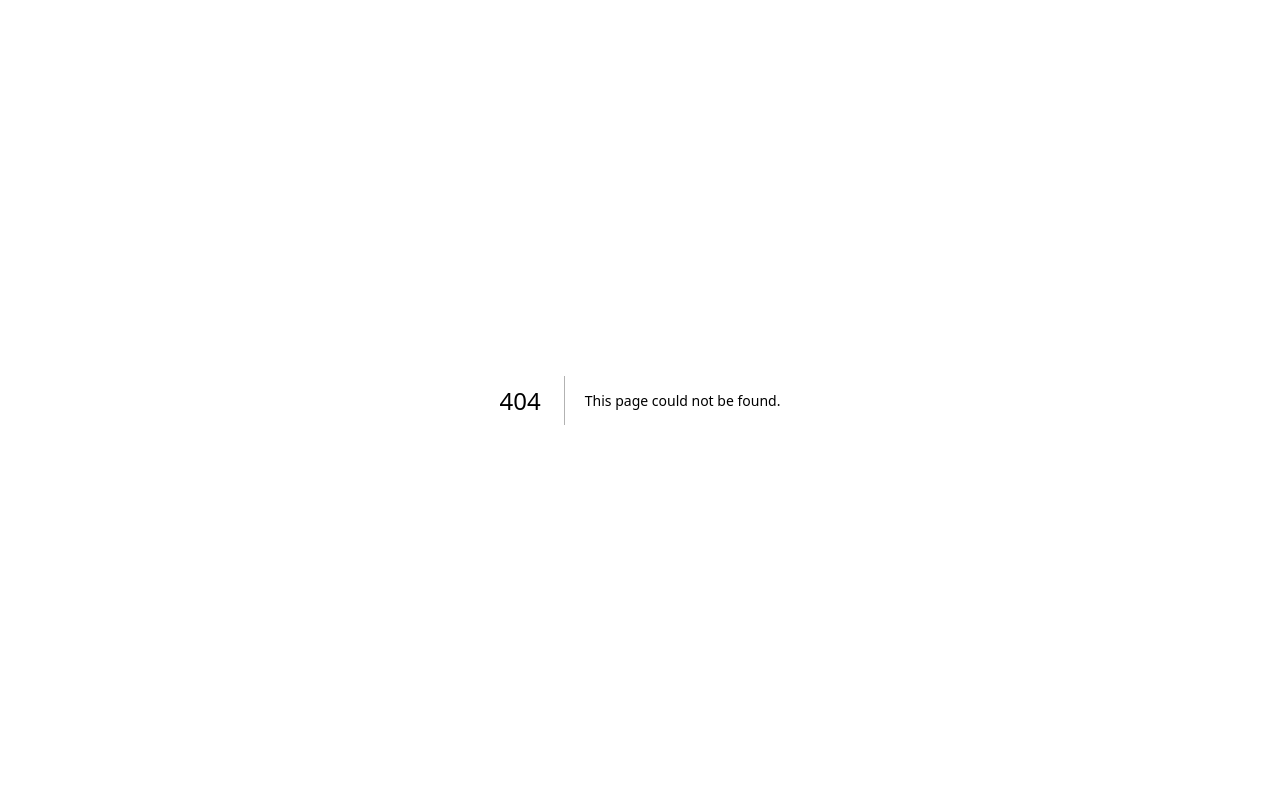
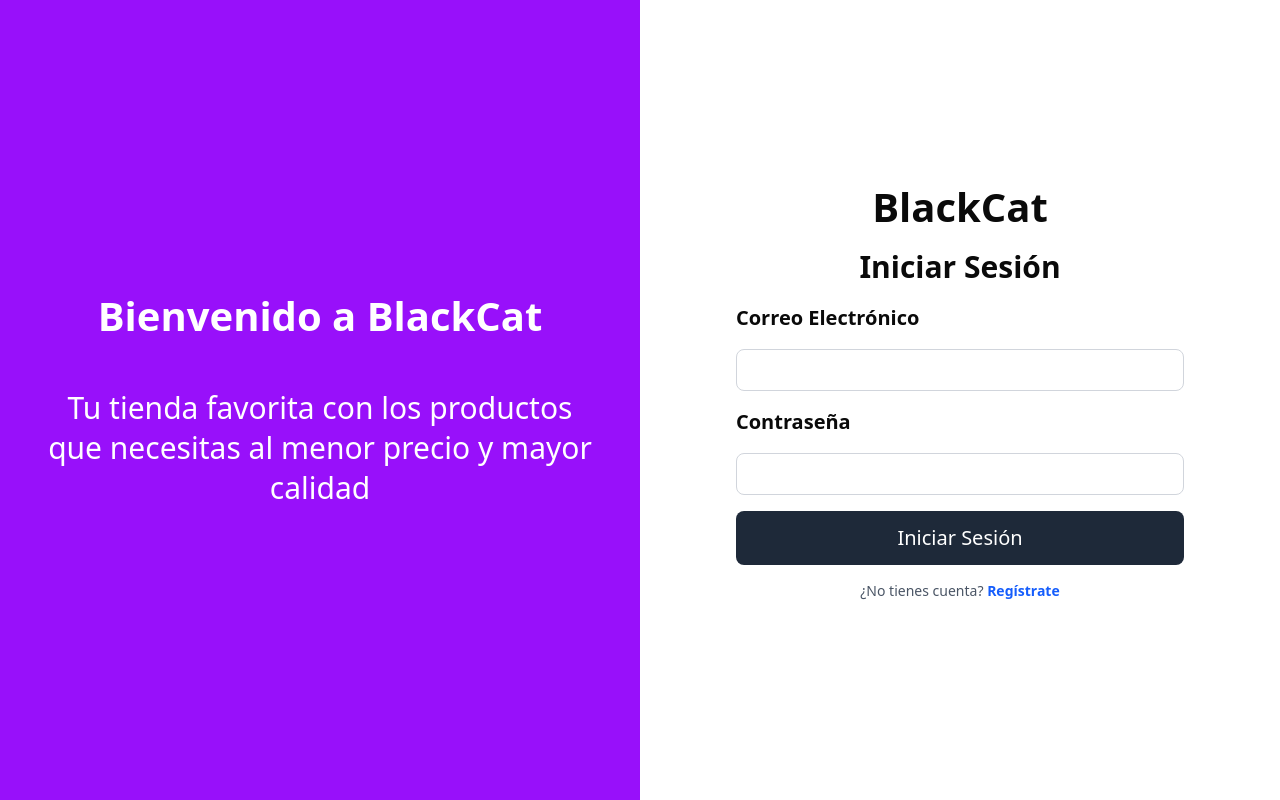
Before and after one commit to itspalmera/TallerIDWM_Frontend, a Next.js app: page /login in a window 1280 px wide. Before the commit this address had no page. Built offline with nearby package versions, Linux system fonts and the light colour scheme.

Commit message:
feat: add login page view

```diff
--- /dev/null
+++ b/src/app/login/page.tsx
@@ -0,0 +1,7 @@
+import { LoginPage } from "@/views/loginPage/LoginPage";
+
+// Consulta si usuario se encuentra autenticado o redirige a otra página
+export default function Login() {
+    console.log("Login page loaded");
+    return <LoginPage />
+}
--- /dev/null
+++ b/src/views/loginPage/LoginPage.tsx
@@ -0,0 +1,62 @@
+// Mantiene la lógica de negocio de la página de inicio de sesión (Axios)
+export const LoginPage = () => {
+    return (
+        <div className="flex flex-col md:flex-row h-screen">
+            {/* Lado Izquierdo */}
+            <div className="md:w-1/2 w-full bg-purple-600 text-white flex flex-col justify-center items-center p-10">
+                <h1 className="text-3xl md:text-[40px] l font-bold mb-12 text-center">
+                    Bienvenido a BlackCat
+                </h1>
+                <p className="text-2xl md:text-[30px] text-center">
+                    Tu tienda favorita con los productos que necesitas al menor precio y mayor calidad
+                </p>
+            </div>
+
+            {/* Lado Derecho */}
+            <div className="md:w-1/2 w-full flex items-center justify-center bg-white px-6 py-10">
+                <div className="w-full max-w-md">
+                    <h2 className="text-3xl md:text-[40px] font-bold mb-4 text-center">
+                        BlackCat
+                    </h2>
+                    <h3 className="text-2xl md:text-[30px] font-semibold mb-4 text-center">
+                        Iniciar Sesión
+                    </h3>
+
+                    <form className="space-y-4">
+                        <p className="text-[20px] font-semibold mb-4 text-center md:text-left">
+                            Correo Electrónico
+                        </p>
+                        <input
+                            type="email"
+                            className="w-full px-4 py-2 border border-gray-300 rounded-md focus:outline-none focus:ring-2 focus:ring-purple-600"
+                        />
+
+                        <p className="text-[20px] font-semibold mb-4 text-center md:text-left">
+                            Contraseña
+                        </p>
+                        <input
+                            type="password"
+                            className="w-full px-4 py-2 border border-gray-300 rounded-md focus:outline-none focus:ring-2 focus:ring-purple-600"
+                        />
+
+                        <button
+                        type="submit"
+                        className="w-full text-[20px] text-center bg-gray-800 text-white hover:bg-gray-900 py-3 rounded-md">
+                            Iniciar Sesión
+                        </button>
+
+                    </form>
+
+                    <div className="m-4 text-sm text-gray-600 text-center md:text-center">
+                        ¿No tienes cuenta? {' '}
+                        <a href="#" className=" text-blue-600 hover:text-blue-800 font-semibold">
+                            Regístrate
+                        </a>
+                    </div>
+
+                </div>
+            </div>
+
+        </div>
+    )
+}
```
Also changed, not shown: 2 other files (tests, documents, lock files or other folders).
